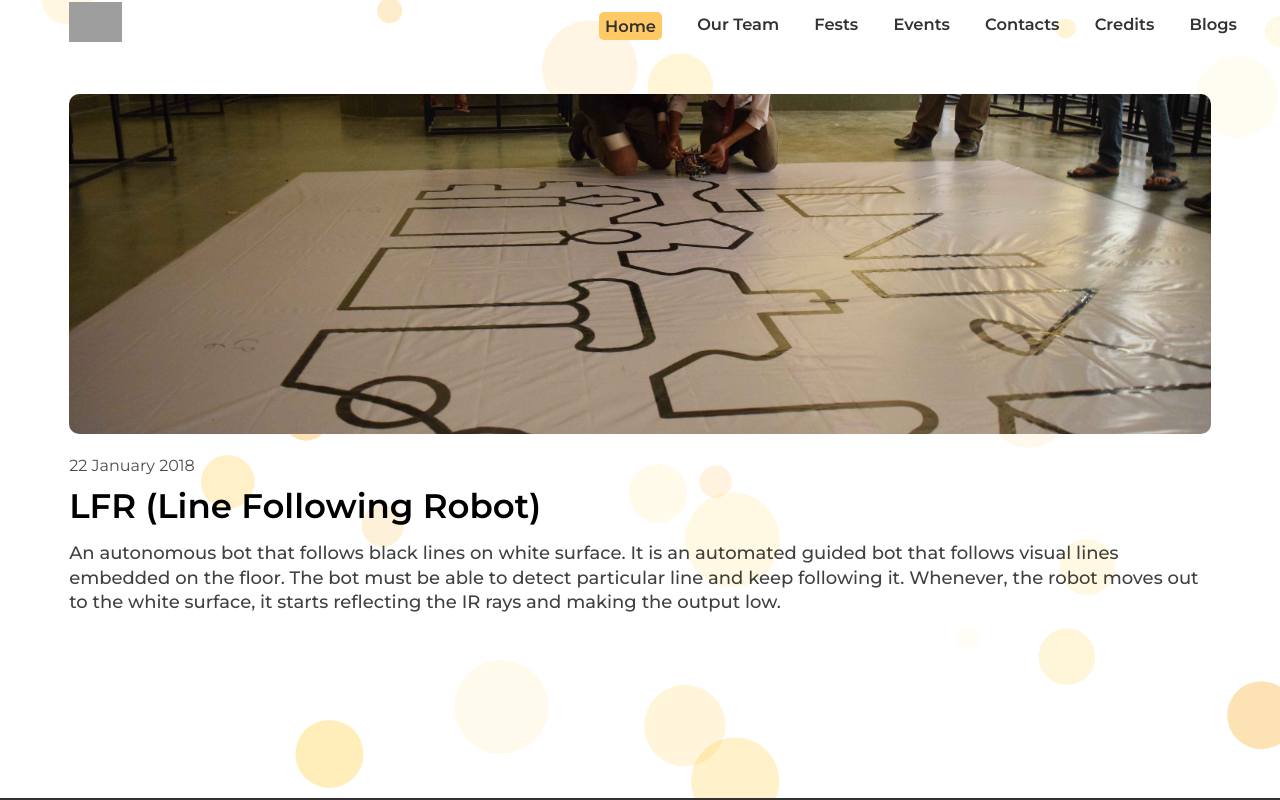
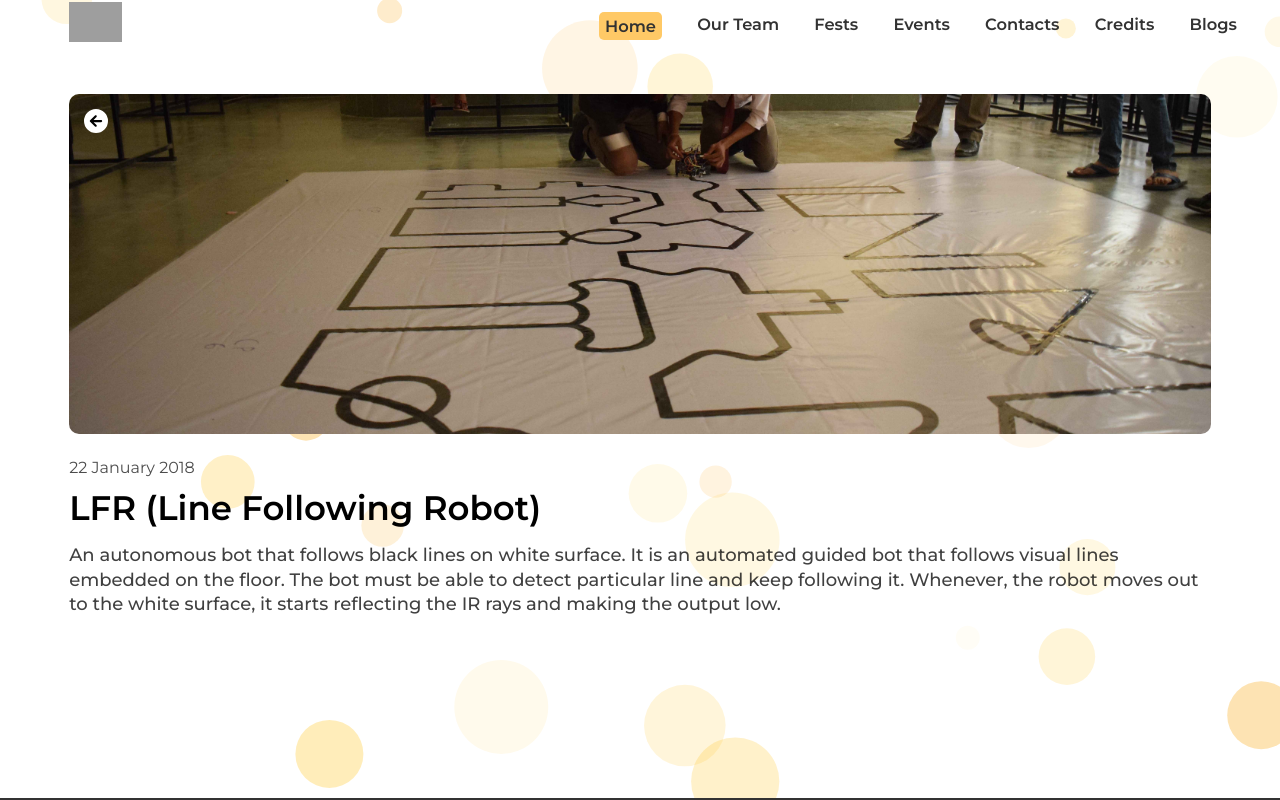
Before and after one commit to VI5H4L/Phoenix, a React (Create React App) app: page /blogs/1 in a window 1280 px wide. Shown: the top 800 px of the page. Built offline with nearby package versions, Linux system fonts and the light colour scheme; grey boxes are pictures that could not be loaded.

Commit message:
Single Blog Page Added

```diff
--- a/src/Components/SingleBlog.js
+++ b/src/Components/SingleBlog.js
@@ -3,8 +3,11 @@ import SBlogCSS from "./SingleBlog.module.css"
 import { useParams } from 'react-router-dom'
 import Blogdata from "./Blogdata";
 import TopBlogdata from "./TopBlogdata"
+import {IoMdArrowRoundBack} from "react-icons/io"
+import { useNavigate } from 'react-router-dom';
 
 const SingleBlog = () => {
+    let navigate = useNavigate();
     let {blogID} = useParams();
     let isTopBlog = false;
     if(blogID==="0"){
@@ -12,7 +15,11 @@ const SingleBlog = () => {
     }
   return (
     <div className={SBlogCSS.main}>
-        <img className={SBlogCSS.mainImage} src={isTopBlog?TopBlogdata[0].url:Blogdata[blogID-1].url} alt=""></img>
+        <div className={SBlogCSS.imageDiv}>
+            <div onClick={()=>{navigate("/blogs")}}><IoMdArrowRoundBack size={18} className={SBlogCSS.iconStyle}/></div>
+            <img className={SBlogCSS.mainImage} src={isTopBlog?TopBlogdata[0].url:Blogdata[blogID-1].url} alt=""></img>
+        </div>
+
         <p className={SBlogCSS.date}>{isTopBlog?TopBlogdata[0].date:Blogdata[blogID-1].date}</p>
         <p className={SBlogCSS.heading}>{isTopBlog?TopBlogdata[0].heading:Blogdata[blogID-1].heading}</p>
         <p className={SBlogCSS.subheading}>{isTopBlog?TopBlogdata[0].subheading:Blogdata[blogID-1].subheading}</p>
--- a/src/Components/SingleBlog.module.css
+++ b/src/Components/SingleBlog.module.css
@@ -17,15 +17,34 @@
     border-radius: 10px;
     object-fit: cover;
 }
+.imageDiv{
+    width: 100%;
+    position: relative;
+}
 .mainImage:hover{
     filter: grayscale(100%);
     -webkit-filter: grayscale(100%);
     -moz-filter: grayscale(100%);
 }
+.iconStyle{
+    color: black;
+    position:absolute;
+    top : 55px;
+    z-index: 3;
+    left : 15px;
+    border: 3px solid white;
+    background-color: white;
+    border-radius : 100%;
+}
+.iconStyle:hover{
+    background-color: #323232;
+    border: 3px solid #323232;
+    color: white;
+}
 .date{
     font-size: 1rem;
     align-self: flex-start;
-    margin-top: 22px;
+    margin-top: 20px;
     opacity: 0.7;
 }
 
@@ -64,6 +83,7 @@
     }
     .date{
         font-size: 0.75rem;
+        margin-top: 14px;
     }
     .heading{
         font-size: 22px;
```
